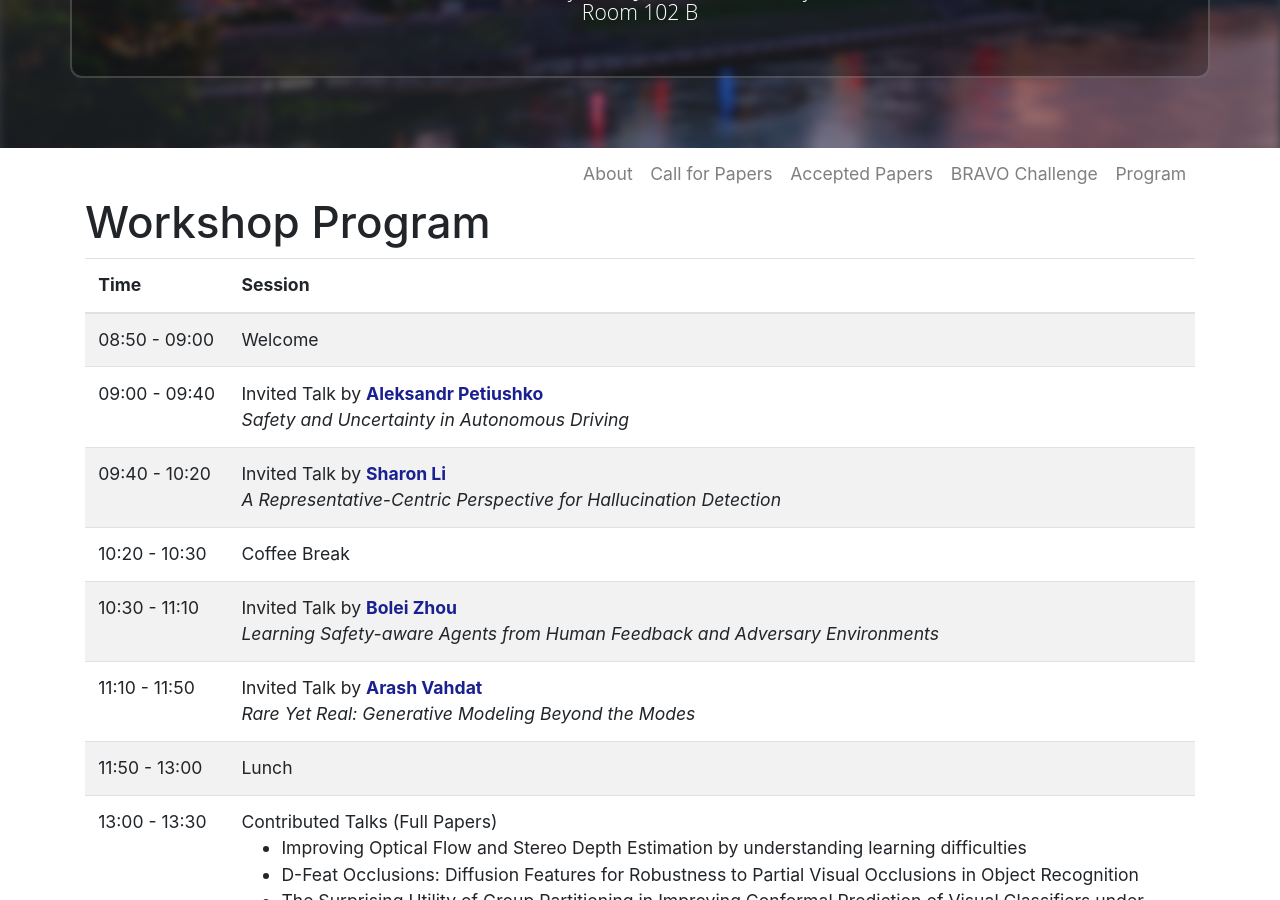
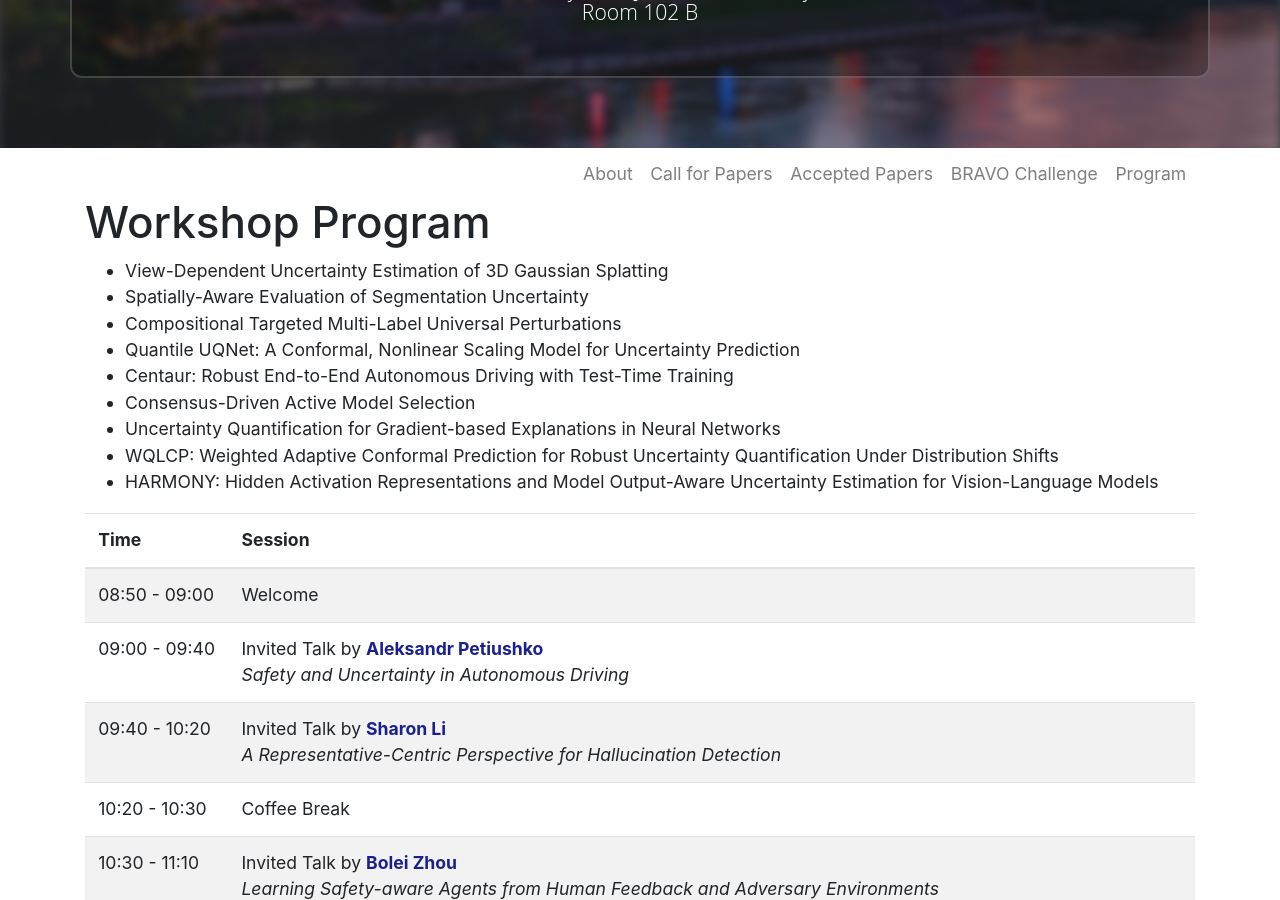
Before and after one commit to Uncertainty-CV/2025, a Jekyll site: the page built from _pages/program.md, in a window 1280 px wide and 900 px high, scrolled down 320 px. Built offline with Jekyll 4.4.1, drawn with Linux system fonts in a browser that asks for light colours.

Commit message:
spotlight talks

```diff
--- a/_pages/program.md
+++ b/_pages/program.md
@@ -69,6 +69,17 @@ title: Program
     <tr>
         <td class="time-cell">14:10 - 14:30</td>
         <td>Contributed Spotlights</td>
+        <ul>
+            <li>View-Dependent Uncertainty Estimation of 3D Gaussian Splatting</li>
+            <li>Spatially-Aware Evaluation of Segmentation Uncertainty</li>
+            <li>Compositional Targeted Multi-Label Universal Perturbations</li>
+            <li>Quantile UQNet: A Conformal, Nonlinear Scaling Model for Uncertainty Prediction</li>
+            <li>Centaur: Robust End-to-End Autonomous Driving with Test-Time Training</li>
+            <li>Consensus-Driven Active Model Selection</li>
+            <li>Uncertainty Quantification for Gradient-based Explanations in Neural Networks</li>
+            <li>WQLCP: Weighted Adaptive Conformal Prediction for Robust Uncertainty Quantification Under Distribution Shifts</li>
+            <li>HARMONY: Hidden Activation Representations and Model Output-Aware Uncertainty Estimation for Vision-Language Models</li>
+        </ul>
     </tr>
     <tr>
         <td class="time-cell">14:30 - 15:50</td>
```
